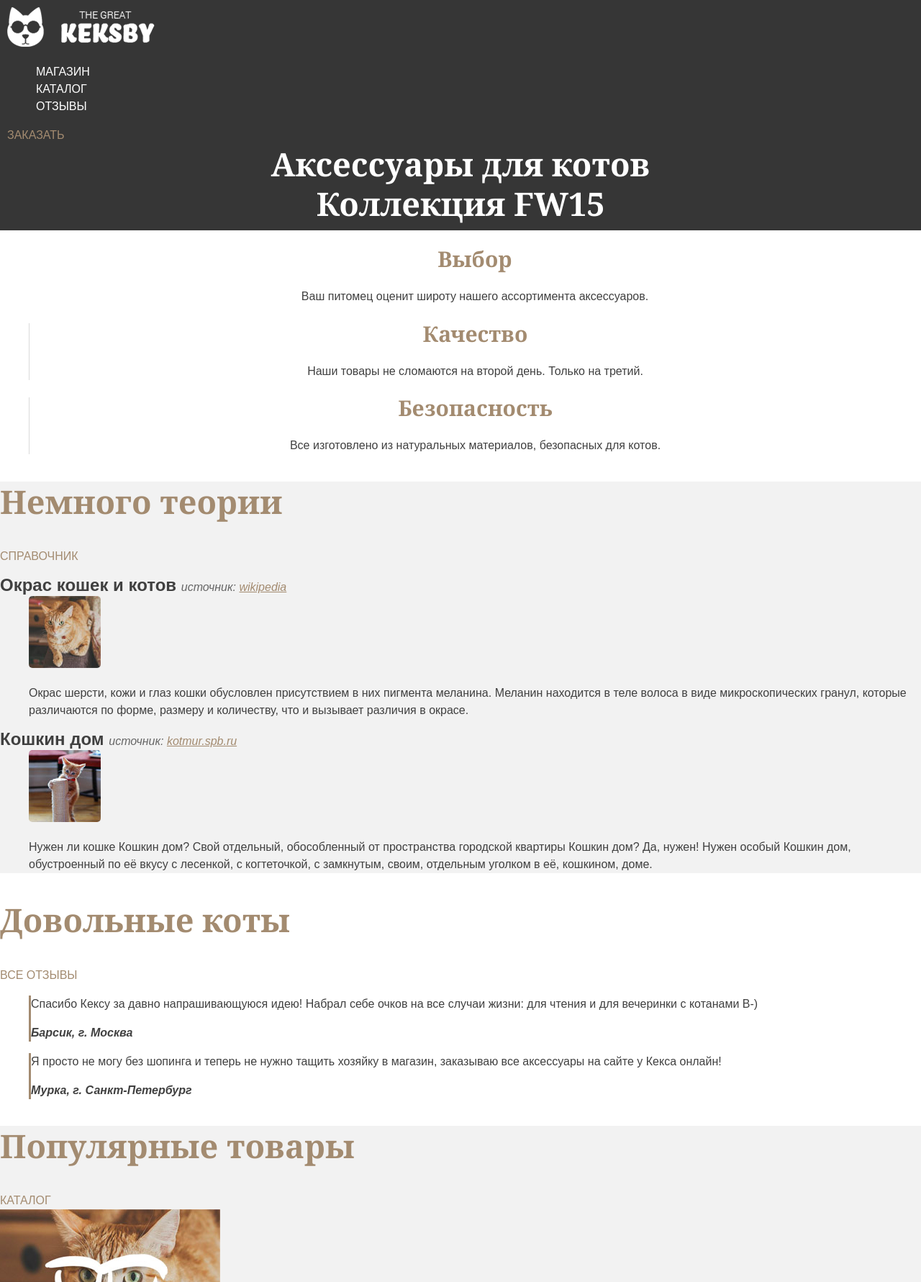
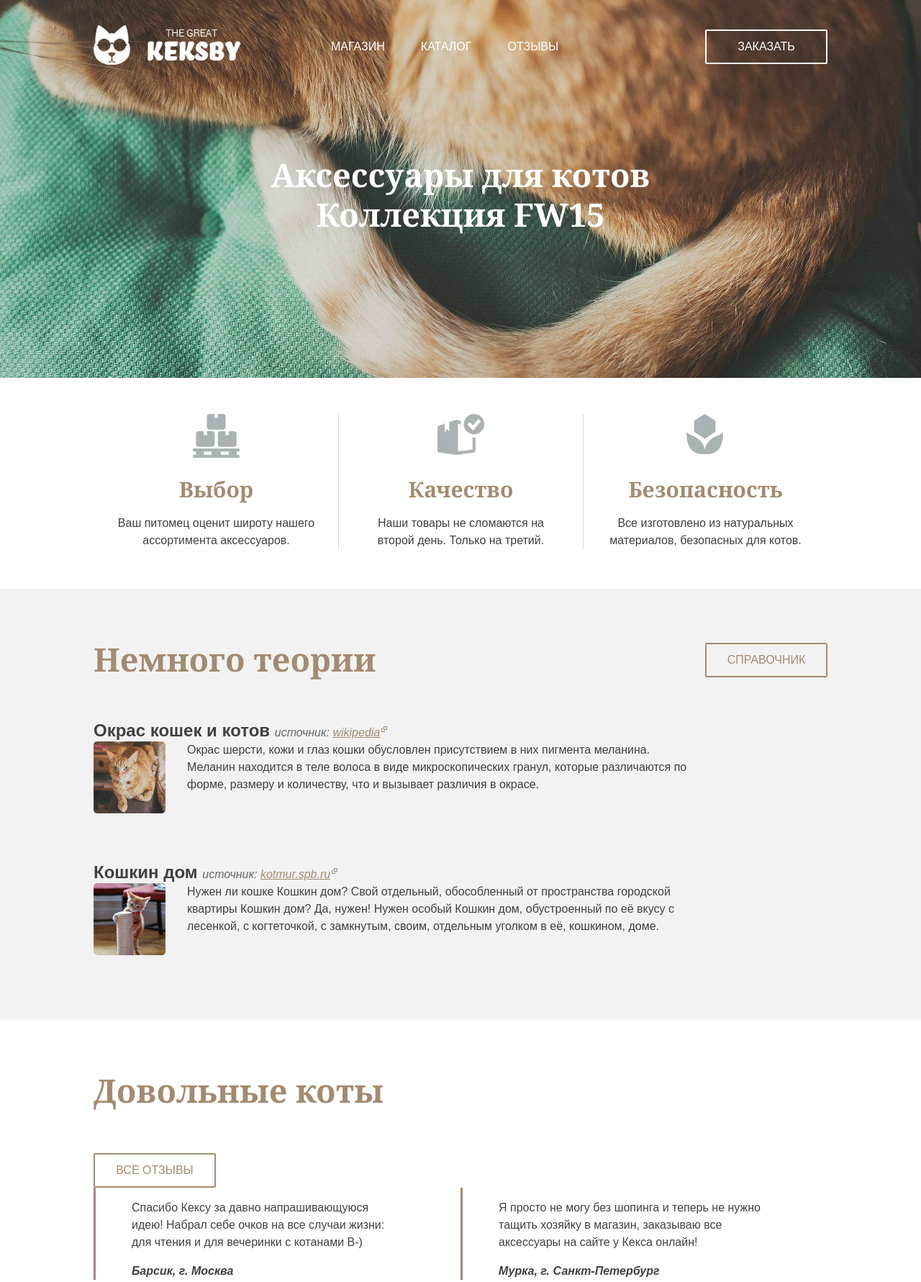
Before and after one commit to KeyKkey/keksbyshop, a plain HTML site: page index.html in a window 1280 px wide. Shown: the top 1781 px of the page at 72% size. Drawn offline with Linux system fonts and the light colour scheme.

Commit message:
Update version 5.0
Added decorative pictures.
Used float for positioning.
Replaced some images to sprites.
Started design some button.
Finished coding for 1-3 blocks.

```diff
--- a/index.html
+++ b/index.html
@@ -7,45 +7,52 @@
   </head>
   <body>
     <div class="page-header">
-      <div class="header-top">
-        <div class="header-logo"> <img src="img/logo.png" alt="The Great Keksby" height="55px" width="205px"></div>
-
-        <ul class="main-nav">
+      <div class="container">
+      <div class="header-top clearfix">
+        <div class="header-logo">
+          <img src="img/logo.png" alt="The Great Keksby" height="55px" width="205px">
+        </div>
+        <ul class="main-nav clearfix">
           <li> <a href="#">Магазин </a></li>
           <li> <a href="#">Каталог </a></li>
           <li> <a href="#">Отзывы </a></li>
         </ul>
-        <a href="#" class="btn"> Заказать </a>
+        <a href="#" class="btn btn-quick-order"> Заказать </a>
       </div>
       <div class="promo">
         <a href="#">Аксессуары для котов<br> Коллекция FW15</a>
       </div>
     </div>
+  </div>
 
 
     <div class="features">
-      <ul>
-        <li class="feature-item">
+      <div class="container">
+      <ul class="clearfix">
+        <li class="feature-item feature-choice">
           <h2 class="feature-title">Выбор</h2>
           <p>Ваш питомец оценит широту нашего ассортимента аксессуаров.</p>
         </li>
-        <li class="feature-item">
+        <li class="feature-item feature-quality">
           <h2 class="feature-title">Качество</h2>
           <p>Наши товары не сломаются на второй день. Только на третий.</p>
         </li>
-        <li class="feature-item">
+        <li class="feature-item feature-safety">
           <h2 class="feature-title">Безопасность</h2>
           <p>Все изготовлено из натуральных материалов, безопасных для котов.</p>
         </li>
       </ul>
     </div>
+  </div>
 
 
     <div class="cat-reference">
+      <div class="container">
       <h2 class="section-title">Немного теории</h2>
-      <a class="btn" href="#" title="Открыть справочник">Справочник</a>
+      <a class="btn to-full-reference" href="#" title="Открыть справочник">Справочник</a>
 
       <dl>
+        <div class="theory-container">
         <dt class="reference-title">
           Окрас кошек и котов
           <i class="reference-source">источник: <a href="https://ru.wikipedia.org" target="_blank">wikipedia</a></i>
@@ -54,8 +61,9 @@
           <img src="img/article-1.jpg" alt="Окрас кошек и котов" width="100" height="100">
           <p>Окрас шерсти, кожи и глаз кошки обусловлен присутствием в них пигмента меланина. Меланин находится в теле волоса в виде микроскопических гранул, которые различаются по форме, размеру и количеству, что и вызывает различия в окрасе.</p>
         </dd>
-
-        <dt class="reference-title">
+        </div>
+        <div class="theory-container"></div>
+            <dt class="reference-title">
           Кошкин дом
           <i class="reference-source">источник: <a href="http://kotmur.spb.ru" target="_blank">kotmur.spb.ru</a></i>
         </dt>
@@ -63,15 +71,18 @@
           <img src="img/article-2.jpg" alt="Кошкин дом" width="100" height="100">
           <p>Нужен ли кошке Кошкин дом? Свой отдельный, обособленный от пространства городской квартиры Кошкин дом? Да, нужен! Нужен особый Кошкин дом, обустроенный по её вкусу с лесенкой, с когтеточкой, с замкнутым, своим, отдельным уголком в её, кошкином, доме.</p>
         </dd>
+        </dl>
       </dl>
     </div>
+  </div>
 
 
     <div class="reviews">
+      <div class="container">
       <h2 class="section-title">Довольные коты</h2>
       <a class="btn" href="#" title="Посмотреть все отзывы">Все отзывы</a>
 
-      <div class="reviews-list">
+      <div class="reviews-list clearfix">
         <blockquote class="review-item">
           <p>Спасибо Кексу за давно напрашивающуюся идею! Набрал себе очков на все случаи жизни: для чтения и для вечеринки с котанами B-)</p>
           <cite class="review-author">Барсик, г. Москва</cite>
@@ -81,14 +92,16 @@
           <cite class="review-author">Мурка, г. Санкт-Петербург</cite>
         </blockquote>
       </div>
+      </div>
     </div>
 
 
     <div class="popular-and-price">
+      <div class="container">
       <h2 class="section-title">Популярные товары</h2>
       <a class="btn" href="#" title="Посмотреть все товары">Каталог</a>
 
-      <div class="popular-items">
+      <div class="popular-items clearfix">
         <div class="catalog-item">
           <img src="img/glasses-1.jpg" alt="очки «Классика жанра»" width="306" height="206">
           <h3>Очки «Классика жанра»</h3>
@@ -109,6 +122,7 @@
           <b>500 р.</b>
           <a href="#" class="btn">Описание</a>
           <a href="#" class="btn">Купить</a>
+        </div>
         </div>
       </div>
       <h2 class="section-title">Прайс-лист на услуги</h2>
@@ -147,6 +161,7 @@
     </div>
 
     <div class="feedback">
+      <div class="container">
       <h2 class="section-title">Остались вопросы?</h2>
       <p class="feedback-tip">Свяжитесь с нами, и мы развеем оставшиеся у вас сомнения!</p>
       <form class="feedback-form" action="/keksby-mail" method="post">
@@ -183,18 +198,20 @@
         <input class="btn" type="submit" value="Отправить">
       </form>
     </div>
+    </div>
 
 
 
     <div class="page-footer">
-      <div class="footer-top">
+      <div class="container">
+      <div class="footer-top clearfix">
       <div class="footer-logo">
       <img src="img/logo.png" alt="The Great Keksby" width="205" height="55">
         </div>
-        <a class="btn" href="#">Заказать</a>
+        <a class="btn btn-quick-order" href="#">Заказать</a>
       </div>
 
-      <div class="footer-middle">
+      <div class="footer-middle clearfix">
         <div class="footer-menu">
           <h3>Магазин</h3>
           <ul>
@@ -218,7 +235,7 @@
         </div>
       </div>
 
-      <div class="footer-bottom">
+      <div class="footer-bottom clearfix">
         <div class="footer-social">
           <b>Давайте дружить!</b>
           <a class="social-btn" href="https://vk.com/htmlacademy">Вконтакте</a>
@@ -230,6 +247,7 @@
           </div>
       </div>
     </div>
+    </div>
 
   </body>
 </html>
--- a/style.css
+++ b/style.css
@@ -6,25 +6,67 @@ body {
   font-family: "Arial", sans-serif;
   color: #404040;
   background-color: white;
+  min-width:1040px;
+}
+.container {
+  width: 1020px;
+  margin: 0 auto;
+}
+
+.clearfix::after{
+  content:"";
+  display:table;
+  clear:both;
+}
+
+.page-header {
+  background-image: url("img/header-bg.jpg");
+  background-repeat: no-repeat;
+  background-position: center;
+  background-size: cover;
+  min-height: 490px;
+  padding-top: 35px;
 }
 
 .page-header,
 .page-footer {
-  padding: 10px;
   background-color: #eeeeee;
-}
-
-.page-header {
-  color: #c3c3c3;
   background-color: #363636;
 }
 
+.header-top {
+  margin-bottom:125px;
+}
+
+.header-logo{
+  float:left;
+  width:205px;
+  height:55px;
+  }
+
+  .header-logo img {
+    width:205px;
+    height:55px;
+  }
+
 .main-nav {
   list-style: none;
+  float:left;
+  width:520px;
+  margin:0;
+  padding:0;
+  margin-left:125px;
+  margin-top:18px;
 }
 
 .main-nav li {
+  float: left;
+  margin-right: 50px;
   text-transform: uppercase;
+}
+
+.main-nav li:last-child {
+  margin-right: 0;
 }
 
 .main-nav a {
@@ -41,17 +83,47 @@ body {
 }
 
 .btn {
+  display: inline-block;
+  padding: 10px;
+  vertical-align: top;
   color: #a38b70;
   text-transform: uppercase;
   text-decoration: none;
+  border: 2px solid #a38b70;
+  width:146px;
+  word-wrap:break-word;
+  text-align:center;
+  font:inherit;
+  border-radius:2px;
 }
 
 .btn:hover {
   color: #8d745a;
+  border-color:#8d745a;
 }
 
 .btn:active {
   color: rgba(141, 116, 90, 0.3);
+  border-color:#8d745a;
+}
+
+.btn-quick-order {
+  float: right;
+  color:white;
+  border-color:white;
+  margin-top:6px;
+}
+
+.btn-quick-order:hover {
+  color: #404040;
+  background-color: #ffffff;
+  border-color: #ffffff;
+}
+
+.btn-quick-order:active {
+  color: rgba(64, 64, 64, 0.3);
+  background-color: #ffffff;
+  border-color: #ffffff;
 }
 
 .promo {
@@ -65,18 +137,30 @@ body {
   color:white;
   text-decoration:none;
 }
+.features {
+  padding-top:50px;
+  padding-bottom:55px;
+}
 
 .features ul {
   list-style: none;
+  margin:0;
+  padding:0;
 }
 
 .feature-item {
+  float: left;
+  width: 279px;
+  padding-top: 90px;
+  padding-right: 30px;
+  padding-left: 30px;
   text-align: center;
   border-left: 1px solid #d9d9d9;
+  position:relative;
 }
 
 .feature-item:first-child {
-  border-left: none;
+  border-left-color: transparent;
 }
 
 .feature-title {
@@ -85,10 +169,85 @@ body {
   font-family:"Georgia", serif;
   color:#a38b70;
   font-weight:bold;
+  margin:0;
+  margin-bottom:20px;
+}
+
+.feature-item p {
+  margin:0;
+}
+
+.feature-item::before {
+  content: "";
+  position: absolute;
+  width: 65px;
+  height: 65px;
+  top:0;
+  left:137px;
+  background:url("img/sprite.png") no-repeat;
+}
+
+.feature-choice::before{
+  background-position: -5px -5px;
+}
+
+.feature-quality::before{
+  background-position: -5px -76px;
+}
+
+.feature-safety::before {
+  background-position: 1px -143px;
 }
 
   .cat-reference {
     background-color: #f2f2f2;
+    padding-top:70px;
+  padding-bottom:90px;
+  }
+
+  .cat-reference .container {
+    position:relative;
+  }
+
+  .to-full-reference {
+    position:absolute;
+    top:5px;
+    right:0;
+  }
+
+  .cat-reference dl {
+    width: 830px;
+    padding:0;
+    margin:0;
+  }
+
+  .cat-reference dt {
+    margin: 0;
+    margin-bottom: 10px;
+  }
+
+  .theory-container:first-child {
+    margin-bottom: 70px;
+  }
+
+  .cat-reference dd {
+    position:relative;
+    margin: 0;
+    min-height:100px;
+  padding-left:130px;
+  }
+
+  .cat-reference dd img {
+    border-radius: 5px;
+    position:absolute;
+    top:0;
+  left:0;
+  width:100px;
+  height:100px;
+  }
+
+  .cat-reference dd p {
+    margin:0;
   }
 
   .section-title {
@@ -97,11 +256,25 @@ body {
     line-height: 55px;
     font-family: "Georgia", serif;
     color: #a38b70;
+    margin: 0;
+    margin-bottom: 60px;
+    margin-right: 180px;
 }
 
 .reference-title {
+  display:inline;
   font-size: 24px;
   font-weight: bold;
+}
+
+.reference-source a::after {
+  content:"";
+  position:absolute;
+  width:8px;
+  height:8px;
+  top:0;
+  right:-10px;
+  background: url("img/sprite.png") no-repeat -5px -210px;
 }
 
 .reference-source {
@@ -111,11 +284,8 @@ body {
   font-style: italic;
 }
 
-.cat-reference img{
-  border-radius:5px;
-}
-
 .reference-source a {
+  position:relative;
   color: #a38b70;
 }
 
@@ -127,8 +297,19 @@ body {
   color: rgba(141, 116, 90, 0.3);
 }
 
+.reviews {
+  padding-top:70px;
+  padding-bottom:90px;
+}
+
 .review-item {
   border-left: 3px solid #a38b70;
+  float:left;
+  width:377px;
+  padding:0;
+  margin:0;
+  margin-right:80px;
+  padding-left:50px;
 }
 
 .review-author {
@@ -138,6 +319,27 @@ body {
 
 .popular-and-price {
   background-color:#f2f2f2;
+  padding-top:70px;
+  padding-bottom:90px;
+}
+
+.popular-items {
+  margin-bottom:50px;
+}
+
+.catalog-item {
+  float:left;
+  width:308px;
+  margin-right:48px;
+}
+
+.catalog-item img {
+  max-width:100%;
+  height:auto;
+}
+
+.catalog-item:last-child {
+  margin-right: 0;
 }
 
 .catalog-item h3 {
@@ -184,6 +386,19 @@ body {
   padding-bottom:10px;
 }
 
+.feedback-form {
+  background-image: url("img/write.jpg");
+  background-repeat: no-repeat;
+  background-position: 100% -60px;
+  padding-right:390px;
+  width:630px;
+}
+
+.feedback {
+  padding-top:60px;
+  padding-bottom:70px;
+}
+
 .feedback-form-group label {
   font-size: 12px;
   text-transform: uppercase;
@@ -214,10 +429,35 @@ body {
 }
 
 .page-footer {
-  margin-top: 20px;
-  padding: 10px;
   background-color: #363636;
   color: #c3c3c3;
+  padding-top:45px;
+  padding-bottom:50px;
+}
+
+.footer-top {
+  margin-bottom:45px;
+}
+
+.footer-middle {
+  padding-top:50px;
+  margin-bottom:50px;
+}
+
+.footer-menu{
+  float:left;
+  width:150px;
+  margin-right:20px;
+}
+
+.footer-bottom {
+  padding-top:50px;
+}
+
+.footer-logo {
+  float:left;
+  width:205px;
+  height:55px;
 }
 
 .footer-middle,
@@ -249,6 +489,11 @@ body {
   color: rgba(255, 255, 255, 0.3);
 }
 
+.footer-social {
+  float:left;
+  width:490px;
+}
+
 .footer-social b {
   font-weight: bold;
   font-size: 24px;
@@ -261,6 +506,8 @@ body {
 }
 
 .footer-copyright {
+  float:right;
+  width:236px;
   color: #ffffff;
   text-transform: uppercase;
 }
```
